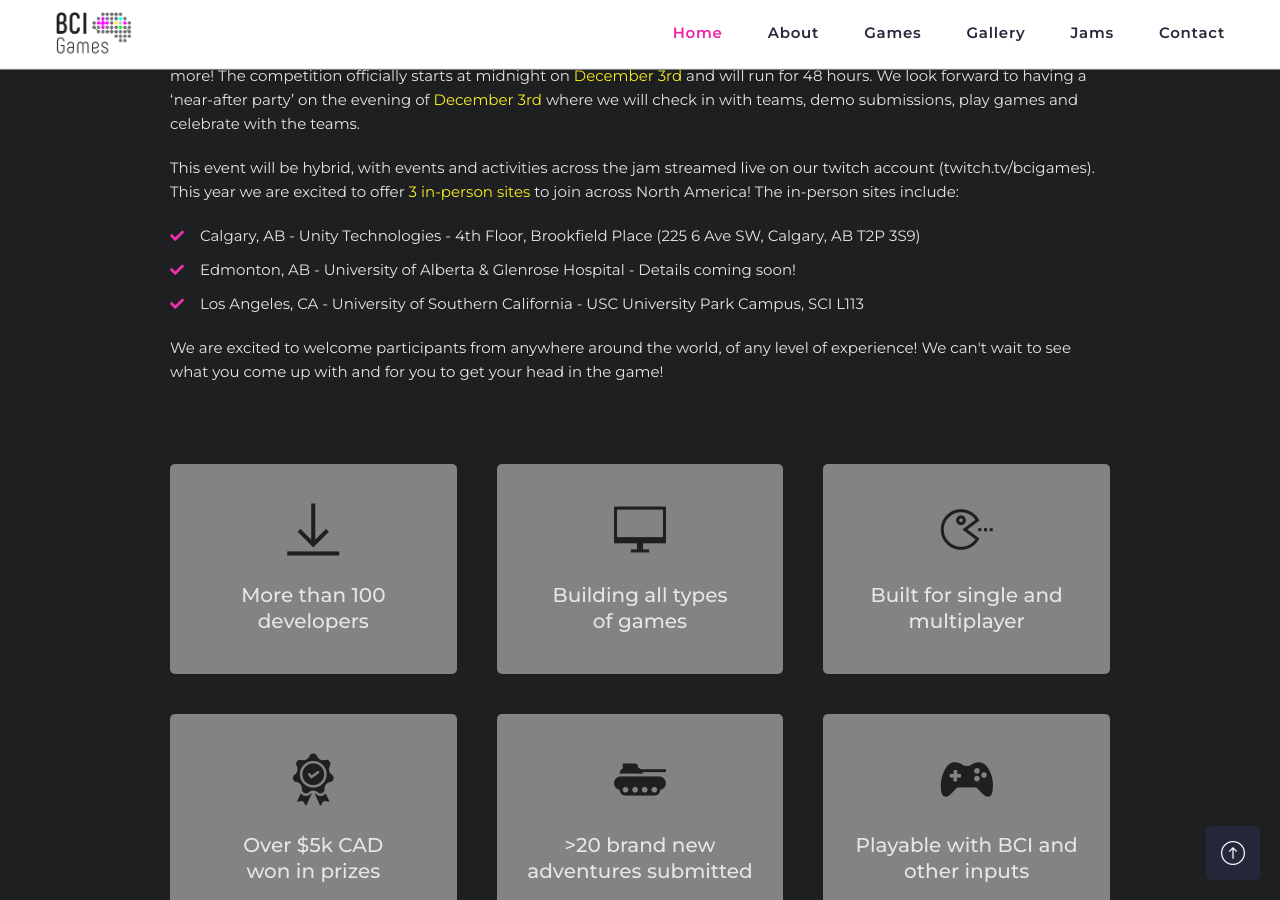
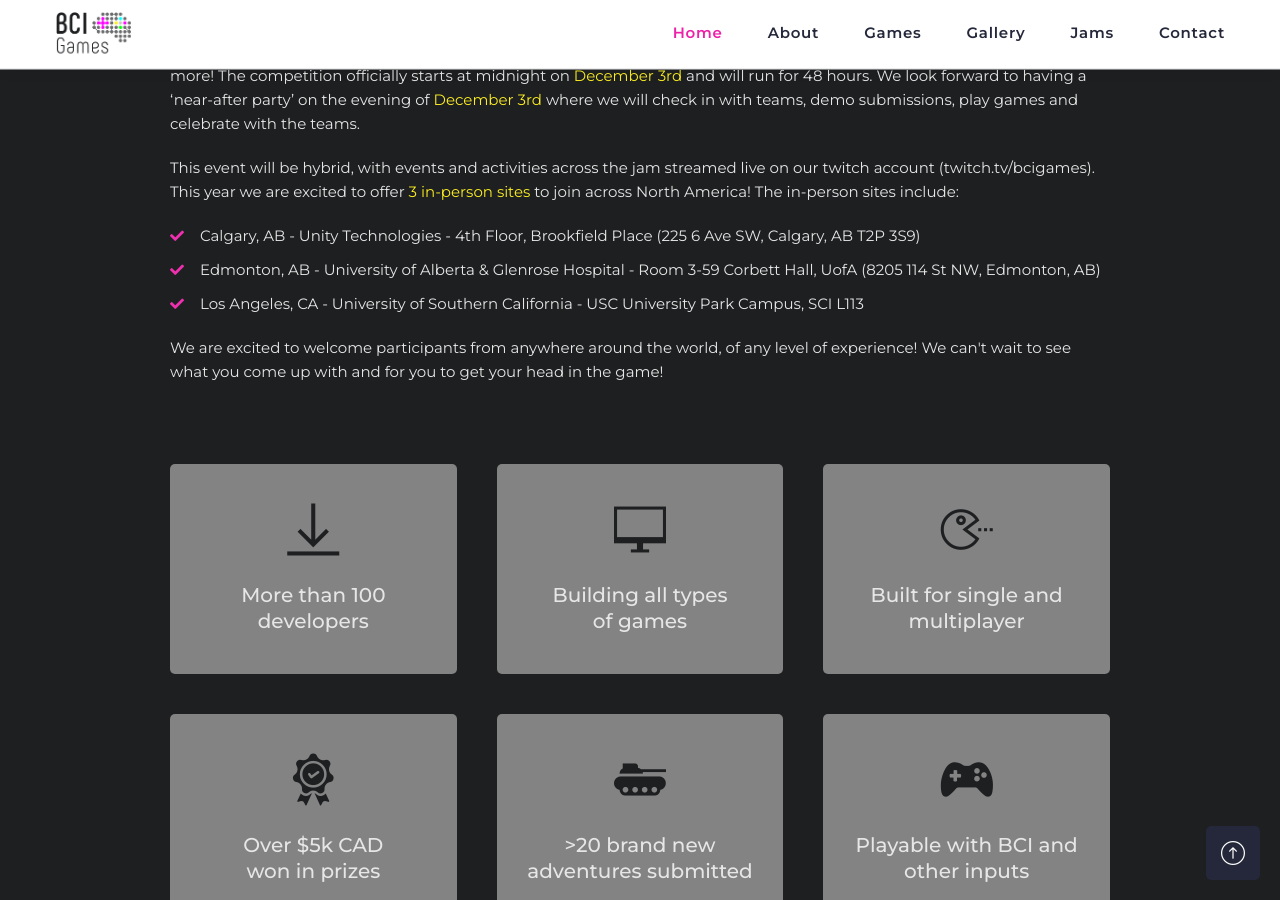
Before and after one commit to BCI-Games/bci-games.github.io, a Jekyll site: the page built from gamejam.html, in a window 1280 px wide and 900 px high, scrolled down 2236 px. Built offline with Jekyll 4.4.1, drawn with Linux system fonts in a browser that asks for light colours.

Commit message:
Update gamejam.html

```diff
--- a/gamejam.html
+++ b/gamejam.html
@@ -74,7 +74,7 @@ layout: default
                     </p>
                     <ul>
                         <li>Calgary, AB - Unity Technologies - 4th Floor, Brookfield Place (225 6 Ave SW, Calgary, AB T2P 3S9) </li>
-                        <li>Edmonton, AB -  University of Alberta & Glenrose Hospital - Details coming soon!</li>
+                        <li>Edmonton, AB -  University of Alberta & Glenrose Hospital - Room 3-59 Corbett Hall, UofA (8205 114 St NW, Edmonton, AB)</li>
                         <li>Los Angeles, CA - University of Southern California - USC University Park Campus, SCI L113 </li>
                     </ul>
 
```
